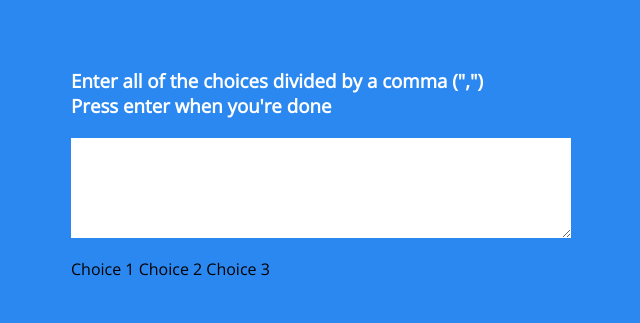
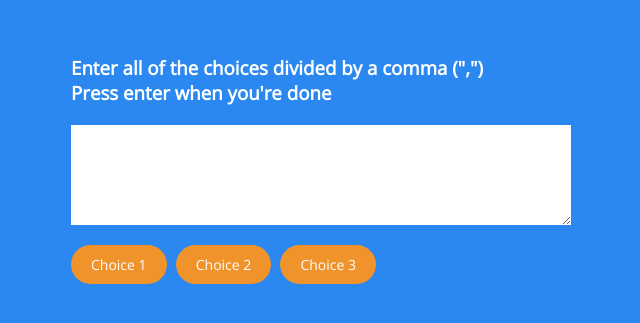
Before and after one commit to nfinnegan/random_choice_picker, a plain HTML site: page index.html in a window 1280 px wide. Shown: the part 231-554 px from the top of the page, without its empty margins (319-959 px from the left). Drawn offline with nearby package versions, Linux system fonts and the light colour scheme.

Commit message:
inital tag styling

```diff
--- a/style.css
+++ b/style.css
@@ -35,3 +35,13 @@ h3 {
   margin: 0 0 20px;
   font-size: 16px;
 }
+
+.tag {
+  background-color: #f0932b;
+  color: #fff;
+  border-radius: 50px;
+  padding: 10px 20px;
+  margin: 0 5px 10px 0;
+  font-size: 14px;
+  display: inline-block;
+}
```
